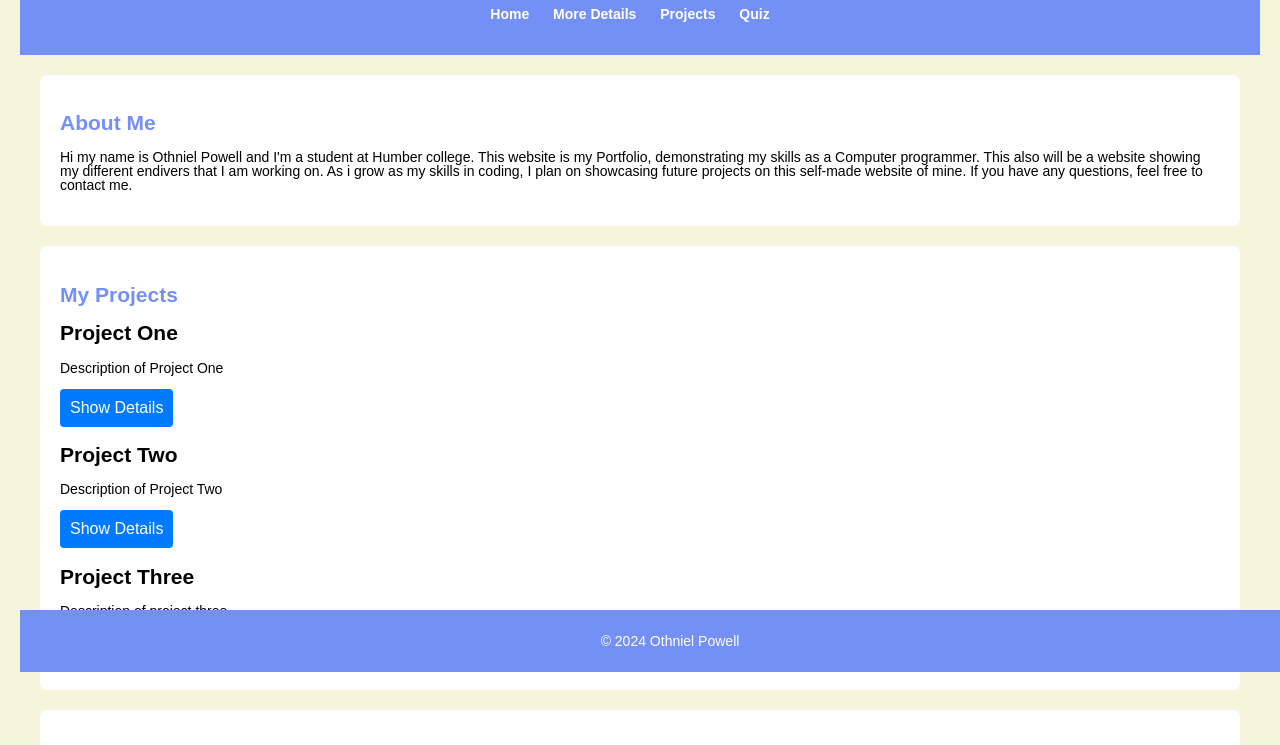
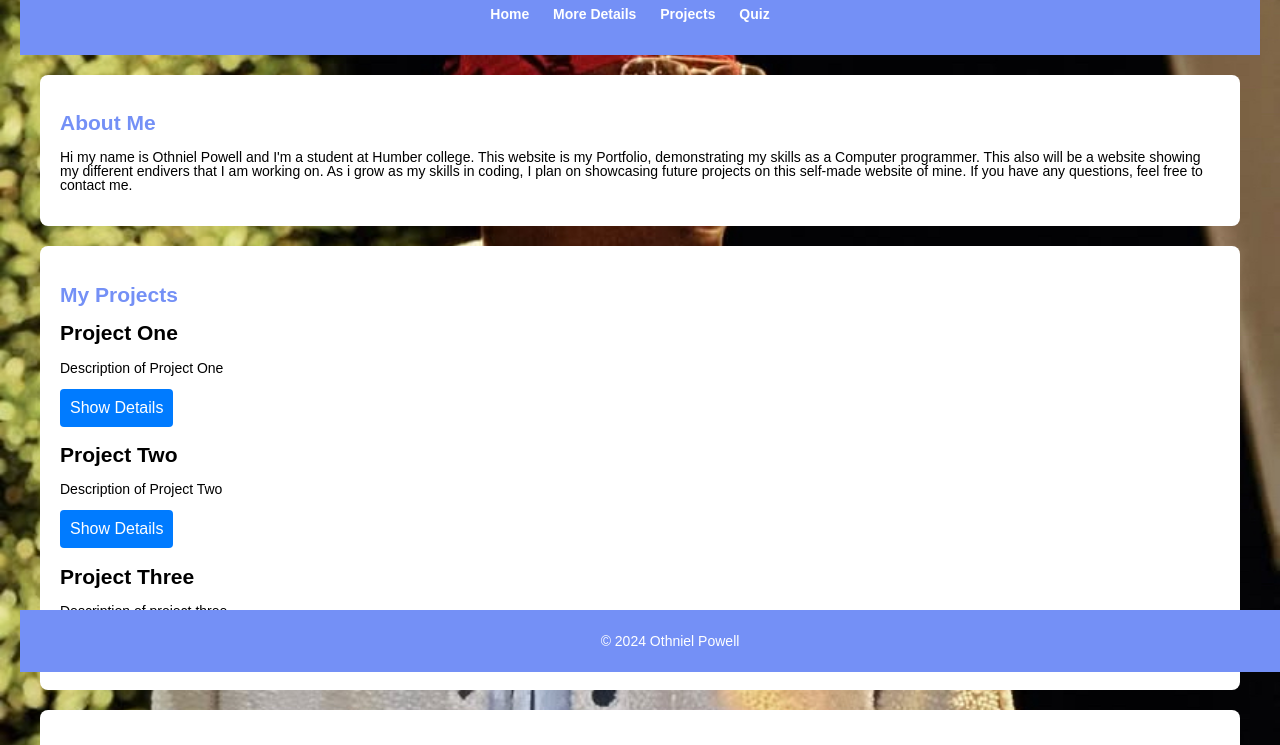
Before and after one commit to Namedoga/my-portfolio, a plain HTML site: page index.html in a window 1280 px wide. Shown: the part 128-873 px from the top of the page. Drawn offline with Linux system fonts and the light colour scheme.

Commit message:
added background img

```diff
--- a/index.html
+++ b/index.html
@@ -5,7 +5,7 @@
     <meta name="viewport" content="width=device-width, initial-scale=1.0">
     <title>My Portfolio</title>
     <link rel="stylesheet" href="style.css">
-    <body style="background-image: url('your-image.jpg'); background-size: cover; background-repeat: no-repeat;"></body>
+
 </head>
 <body>
     <!-- Header Section -->
--- a/style.css
+++ b/style.css
@@ -6,7 +6,12 @@ body {
     padding: 10px;
     line-height: 1.0;
     background-color: beige;
+     background-image: url('IMG_4979.jpg');
+    background-size: cover;
+    background-repeat: no-repeat;
+
 }
+
 
 header, footer {
     background-color: #333;
--- a/styleDetails.css
+++ b/styleDetails.css
@@ -6,6 +6,12 @@ body {
     padding: 10px;
     line-height: 1.0;
     background-color: beige;
+    background-image: url('IMG_4979.jpg');
+    background-size: cover;
+    background-repeat: no-repeat;
+
+
+
 }
 
 header, footer {
```
Also changed, not shown: IMG_4979.jpg (added).
